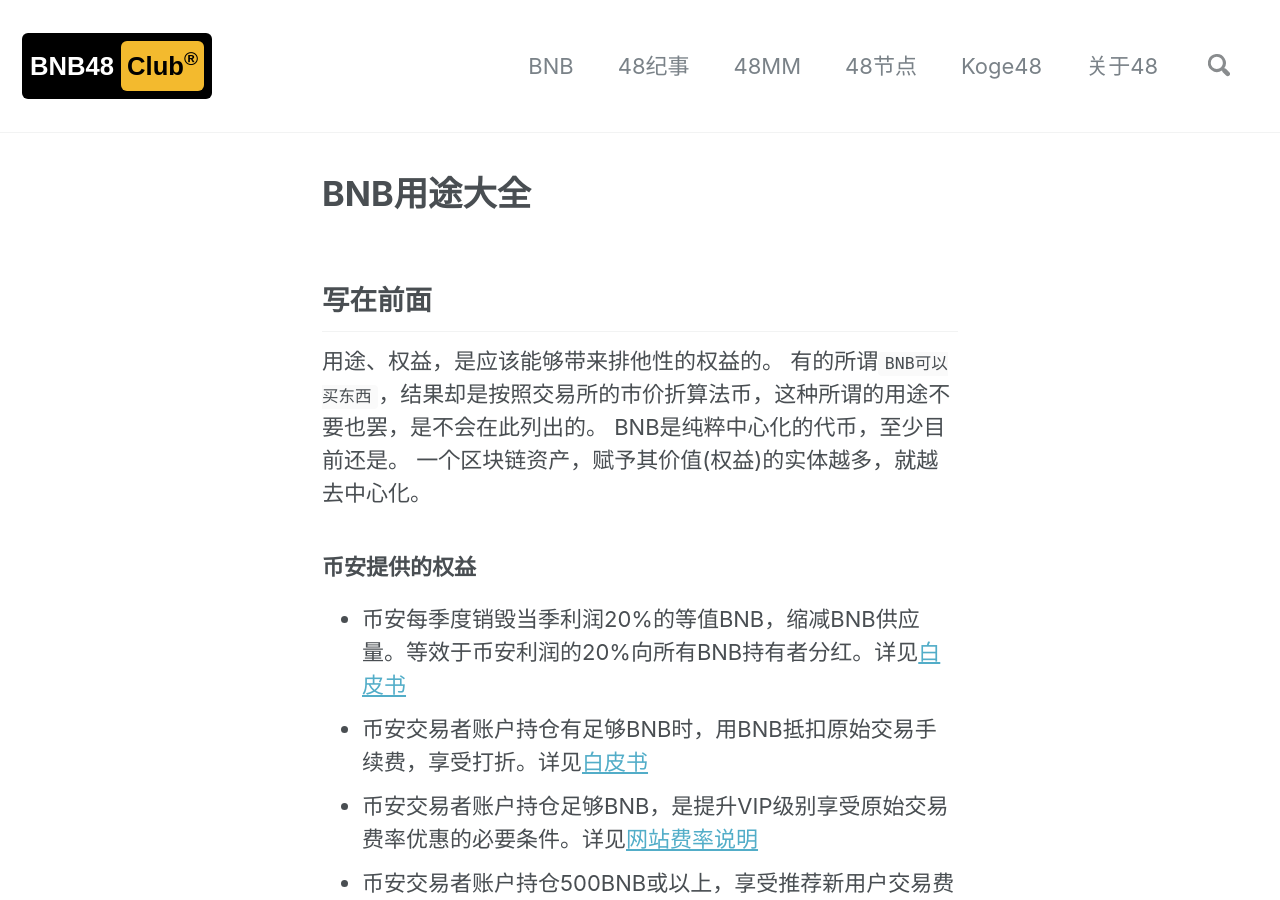
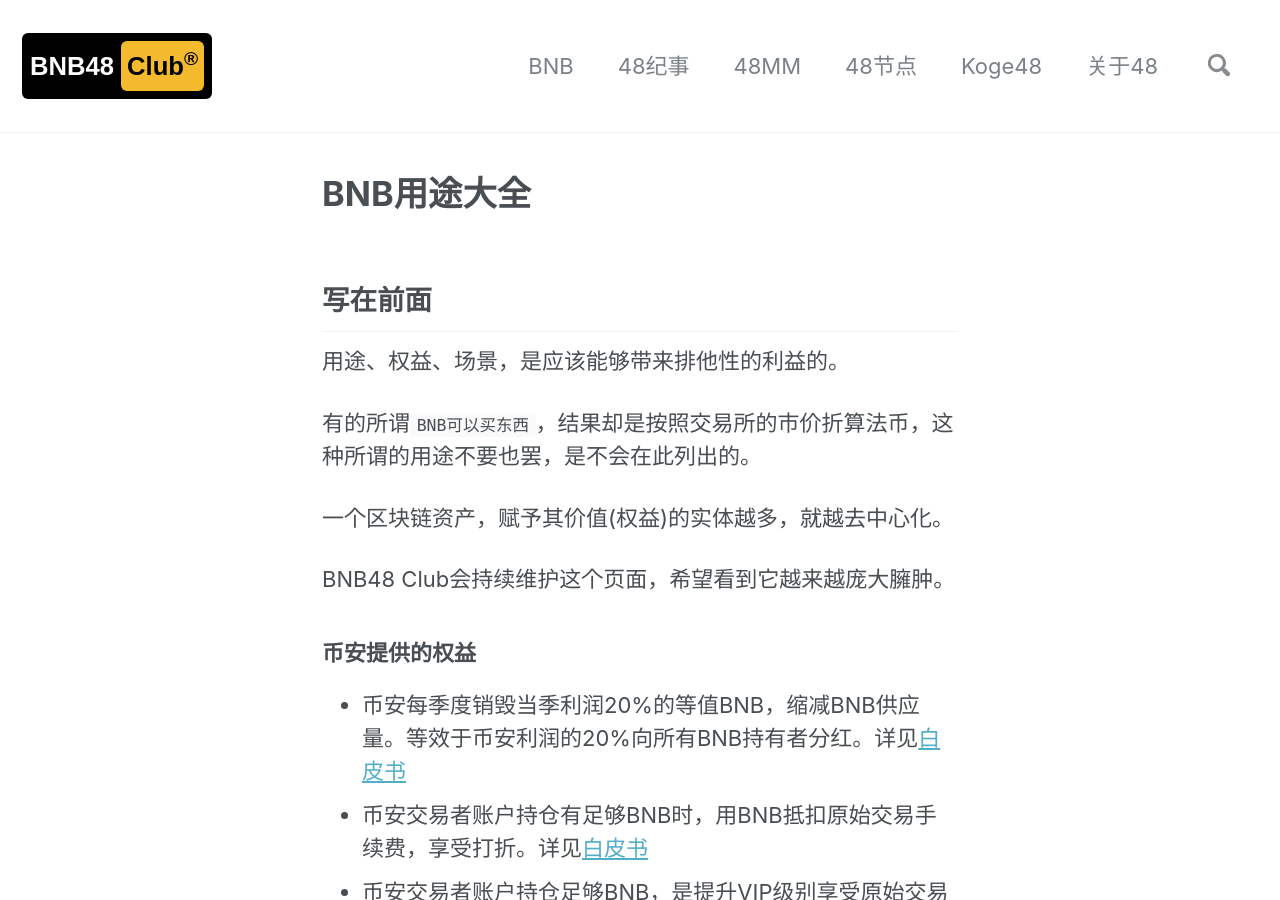
Before and after one commit to 48Club/BNB48Club.github.io, a Jekyll site: the page built from _pages/bnb.md, in a window 1280 px wide and 900 px high. Built offline with Jekyll 4.4.1, drawn with Linux system fonts in a browser that asks for light colours; nearby versions of some CDN libraries.

Commit message:
Update bnb.md

```diff
--- a/_pages/bnb.md
+++ b/_pages/bnb.md
@@ -5,10 +5,13 @@
 modified: 2018-11-19T15:38:00+08:00
 ---
 ## 写在前面
-用途、权益，是应该能够带来排他性的权益的。
+用途、权益、场景，是应该能够带来排他性的利益的。
+
 有的所谓`BNB可以买东西`，结果却是按照交易所的市价折算法币，这种所谓的用途不要也罢，是不会在此列出的。
-BNB是纯粹中心化的代币，至少目前还是。
+
 一个区块链资产，赋予其价值(权益)的实体越多，就越去中心化。
+
+BNB48 Club会持续维护这个页面，希望看到它越来越庞大臃肿。
 
 ### 币安提供的权益
 - 币安每季度销毁当季利润20%的等值BNB，缩减BNB供应量。等效于币安利润的20%向所有BNB持有者分红。详见[白皮书](https://www.binance.com/resources/ico/Binance_WhitePaper_cn.pdf)
```
